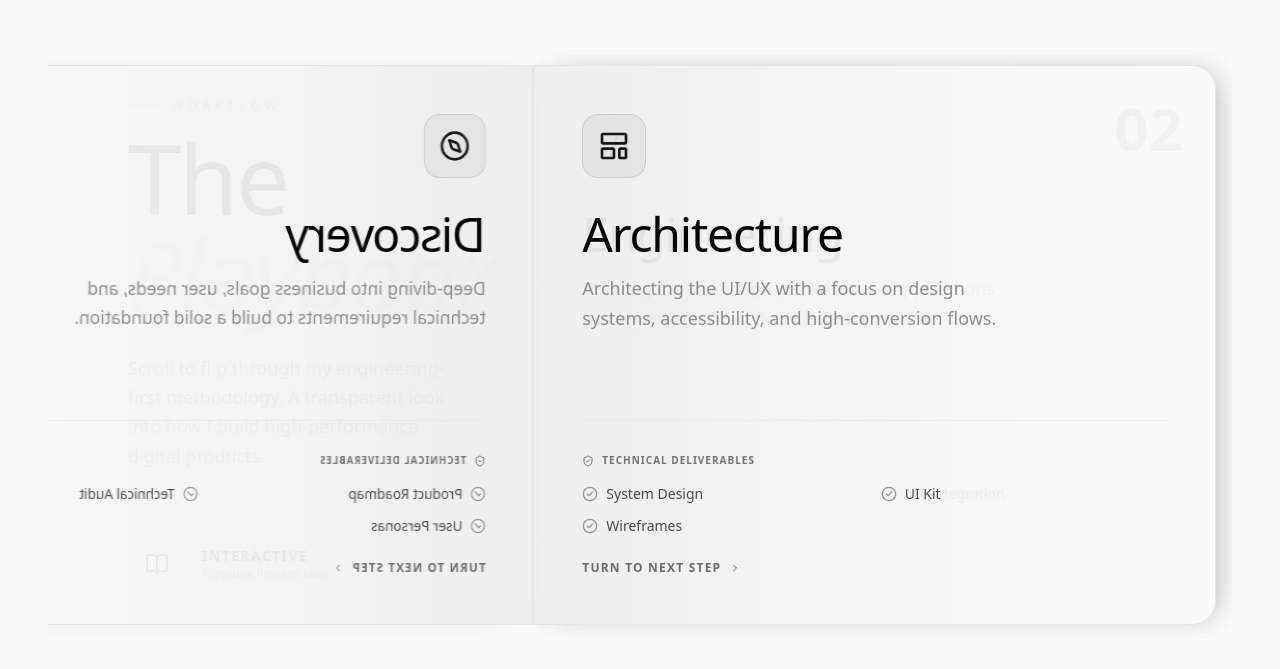
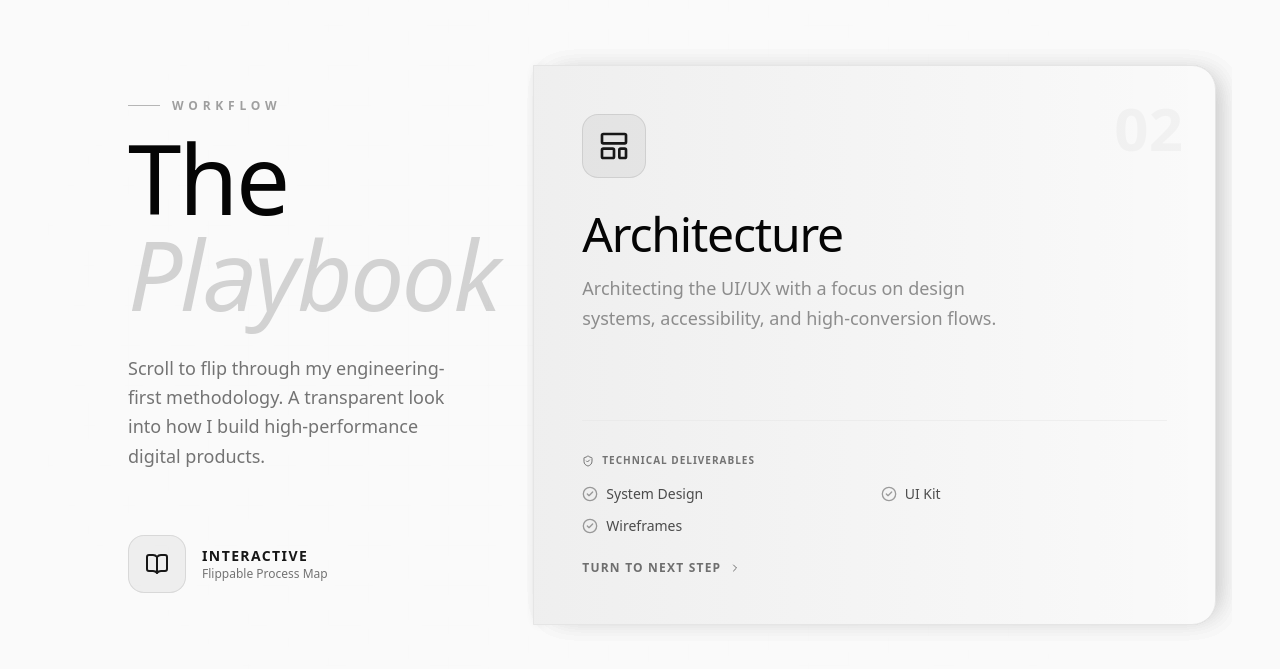
Before and after one commit to twistycoder/aravinth-portfolio, a Next.js app: page / in a window 1280 px wide. Shown: the part 2257-2926 px from the top of the page. Built offline with nearby package versions, Linux system fonts and the light colour scheme.

Commit message:
feat: add interactive flippable Process section component

```diff
--- a/src/components/sections/Process.tsx
+++ b/src/components/sections/Process.tsx
@@ -76,10 +76,11 @@ function Page({
         opacity,
         transformOrigin: "left center",
         perspective: "2000px",
+        backfaceVisibility: "hidden", // Hide back of page
       }}
       className="absolute inset-0 w-full h-full"
     >
-      <div className="relative w-full h-full rounded-r-3xl border border-border bg-background/95 backdrop-blur-xl p-8 md:p-12 shadow-[10px_0_30px_-10px_rgba(0,0,0,0.1)] flex flex-col justify-between overflow-hidden group">
+      <div className="relative w-full h-full rounded-r-3xl border border-border bg-background p-8 md:p-12 shadow-[10px_0_30px_-10px_rgba(0,0,0,0.1)] flex flex-col justify-between overflow-hidden group">
         {/* Page Texture/Gradient */}
         <div className="absolute inset-0 bg-gradient-to-r from-primary/5 to-transparent pointer-events-none" />
 
```
